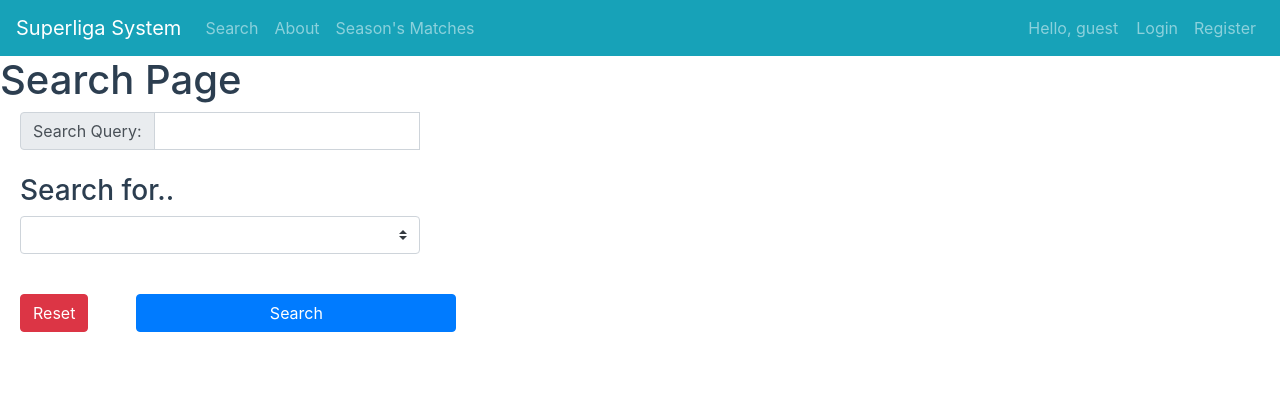
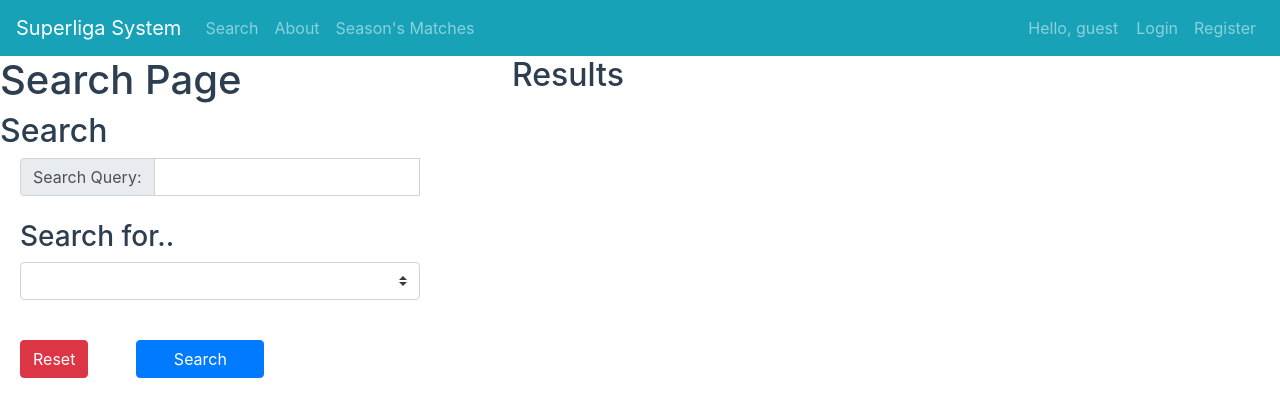
Before and after one commit to Web-Development-Environments-2021/assignment-3-3-205890320_313326985, a Vue app: page /#/search in a window 1280 px wide. Shown: the top 416 px of the page. Built offline with nearby package versions, Linux system fonts and the light colour scheme.

Commit message:
fixed validation of search

```diff
--- a/src/pages/RegisterPage.vue
+++ b/src/pages/RegisterPage.vue
@@ -152,7 +152,7 @@
         >Register</b-button
       >
       <div class="mt-2">
-        You have an account already?
+        Already have an account?
         <router-link to="login"> Log in here</router-link>
       </div>
     </b-form>
@@ -165,10 +165,6 @@
     >
       Register failed: {{ form.submitError }}
     </b-alert>
-    <!-- <b-card class="mt-3 md-3" header="Form Data Result">
-      <pre class="m-0"><strong>form:</strong> {{ form }}</pre>
-      <pre class="m-0"><strong>$v.form:</strong> {{ $v.form }}</pre>
-    </b-card> -->
   </div>
 </template>
 
@@ -238,7 +234,6 @@ export default {
   methods: {
     validateState(param) {
       const { $dirty, $error } = this.$v.form[param];
-      console.log($dirty ? !$error : null);
       return $dirty ? !$error : null;
     },
     async Register() {
--- a/src/pages/SearchPage.vue
+++ b/src/pages/SearchPage.vue
@@ -1,6 +1,9 @@
 <template>
-  <div @submit.prevent="checkSearch()" @reset.prevent="onReset()">
+  <div class="search-page">
+  <div class="container-search">
+    <b-form @submit.prevent="checkSearch" @reset.prevent="onReset">
     <h1 class="title">Search Page</h1>
+    <h2 class="title">Search</h2>
 
 
     <div class="search-input">
@@ -12,9 +15,13 @@
         <b-form-invalid-feedback v-if="!$v.searchQuery.required">
           Search Query is required
         </b-form-invalid-feedback>
+        <b-form-invalid-feedback v-if="!$v.searchQuery.length">
+          Search Query cannot be empty
+        </b-form-invalid-feedback>
         <b-form-invalid-feedback v-if="!$v.searchQuery.alpha">
           Search Query consists only of letters
         </b-form-invalid-feedback>
+
       </b-input-group>
         <br/>
     </div>
@@ -39,7 +46,6 @@
           ></b-form-select>
         </b-form-group>
           <br/>
-          Your filterByAttribue: {{ filterByAttribue }}
     </div>
 
     <div v-if="filterByAttribue != 'None' && filterByAttribue">
@@ -48,8 +54,8 @@
           <div v-if="filterByAttribue === 'Team name'">
               <b-form-input id="filterQueryByTeamName" v-model="$v.filterQueryByTeamName.$model"
               :state="validateState('filterQueryByTeamName')"></b-form-input>
-              <b-form-invalid-feedback v-if="!$v.filterQueryByTeamName.required">
-                Filter Query is required
+              <b-form-invalid-feedback v-if="!$v.filterQueryByTeamName.required && !$v.filterQueryByTeamName.length">
+                Filter Query cannot be empty
               </b-form-invalid-feedback>
                <b-form-invalid-feedback v-if="filterByAttribue === 'Team name' && !$v.filterQueryByTeamName.alpha">
                 Filter Query consists only of letters
@@ -58,8 +64,8 @@
           <div v-if="filterByAttribue != 'Team name'">
               <b-form-input id="filterQueryByPosId" v-model="$v.filterQueryByPosId.$model"
               :state="validateState('filterQueryByPosId')"></b-form-input>
-              <b-form-invalid-feedback v-if="!$v.filterQueryByPosId.required">
-                Filter Query is required
+              <b-form-invalid-feedback v-if="!$v.filterQueryByPosId.required && !$v.filterQueryByPosId.length">
+                Filter Query cannot be empty
               </b-form-invalid-feedback>
               <b-form-invalid-feedback v-else-if="filterByAttribue != 'Team name' && !$v.filterQueryByPosId.integer">
                 Filter Query consists only of numbers
@@ -79,12 +85,19 @@
         class="ml-5 w-25"
 >Search</b-button>
 
+  </b-form>
+  </div>
+  <div class="container-results">
+    <h2 class="subtitle">Results</h2>
+
+  </div>
   </div>
 </template>
 
 <script>
 import {
   required,
+  minLength,
   alpha,
   integer
 } from "vuelidate/lib/validators";
@@ -100,14 +113,11 @@ export default {
  },
  data() {
     return {
-      validated: false,
-      submitError: undefined,
-      errors: [],
       searchQuery:"",
       searchByObject: "",
       filterByAttribue: "",
-      filterQueryByTeamName:"",
-      filterQueryByPosId:"",
+      filterQueryByTeamName:"TeamName",
+      filterQueryByPosId:"1",
       searchingObjects:["Teams","Players"],
       filterAttributes:["Player's position","Team name","None"]
     };
@@ -115,14 +125,17 @@ export default {
 validations:{
   searchQuery:{
     required,
+    length: (u) => minLength(1)(u),
     alpha
   },
   filterQueryByTeamName:{
     required,
+    length: (u) => minLength(1)(u),
     alpha
   },
   filterQueryByPosId:{
     required,
+    length: (u) => minLength(1)(u),
     integer
   }
 
@@ -151,8 +164,8 @@ methods:{
             "query":searchQuery,
             "sort":filterByObject
           }}
-
         );
+        console.log(res);
         this.teamRes = [];
         this.teamRes.push(...(res.data));
       } catch (error) {
@@ -188,6 +201,16 @@ methods:{
     }
   },
   async checkSearch(){
+    this.$v.searchQuery.$touch();
+    this.$v.filterQueryByTeamName.$touch();
+    this.$v.filterQueryByPosId.$touch();
+    if (this.$v.searchQuery.$anyError ||
+    this.$v.filterQueryByTeamName.$anyError ||
+    this.$v.filterQueryByPosId.$anyError
+    ) {
+        console.log("l");
+        return;
+    }
     console.log("liad checks");
   }
 }
@@ -213,4 +236,13 @@ methods:{
 display: inline-block;
 }
 
+.container-search{
+  width: 40%;
+  float: left;
+}
+.container-results{
+  width: 60%;
+  float: right;
+}
+
 </style>
```
